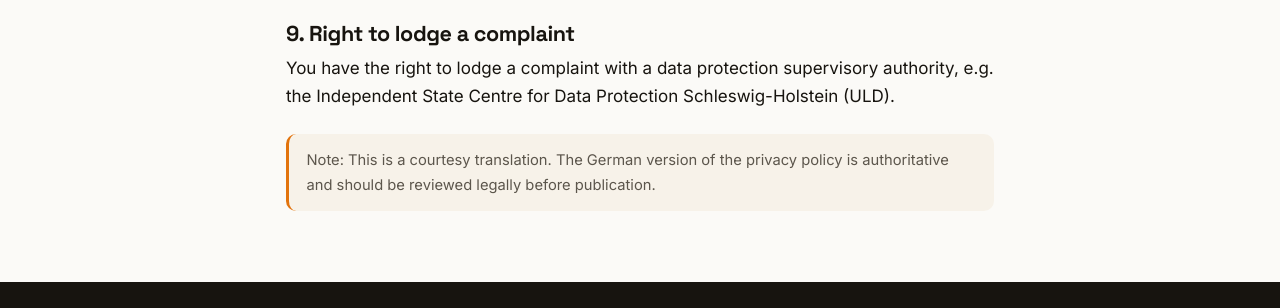
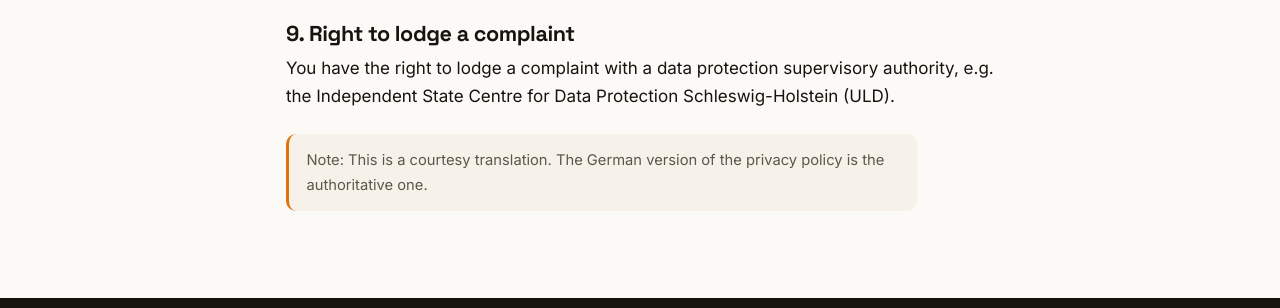
Before and after one commit to ZBKev/zbk-webseite, a plain HTML site: page en/datenschutz.html in a window 1280 px wide. Shown: the part 1575-1883 px from the top of the page. Drawn offline with Linux system fonts and the light colour scheme.

Commit message:
Entwickler-Hinweise auf Datenschutz-Seite entfernt (DE+EN)
- DE: interner Hinweis "an Netlify angepasst, vor Veröffentlichung prüfen"
  entfernt (nicht für Besucher bestimmt)
- EN: Maintainer-Teil entfernt, besucherrelevanter Hinweis zur
  Übersetzung (DE maßgeblich) bleibt erhalten

Co-Authored-By: Claude Opus 4.8 <noreply@anthropic.com>
Claude-Session: https://claude.ai/code/session_01SQ21bbc1yrEexfrjCr8SZs

```diff
--- a/en/datenschutz.html
+++ b/en/datenschutz.html
@@ -79,7 +79,7 @@
     <h3>9. Right to lodge a complaint</h3>
     <p>You have the right to lodge a complaint with a data protection supervisory authority, e.g. the Independent State Centre for Data Protection Schleswig-Holstein (ULD).</p>
 
-    <div class="note" style="margin-top:1.5rem;">Note: This is a courtesy translation. The German version of the privacy policy is authoritative and should be reviewed legally before publication.</div>
+    <p class="note" style="margin-top:1.5rem;">Note: This is a courtesy translation. The German version of the privacy policy is the authoritative one.</p>
   </div></section>
 
 <div class="mdonate"><a class="btn btn-gold" href="spenden.html">Donate now</a></div>
```
Also changed, not shown: datenschutz.html (+0 -2 lines).
